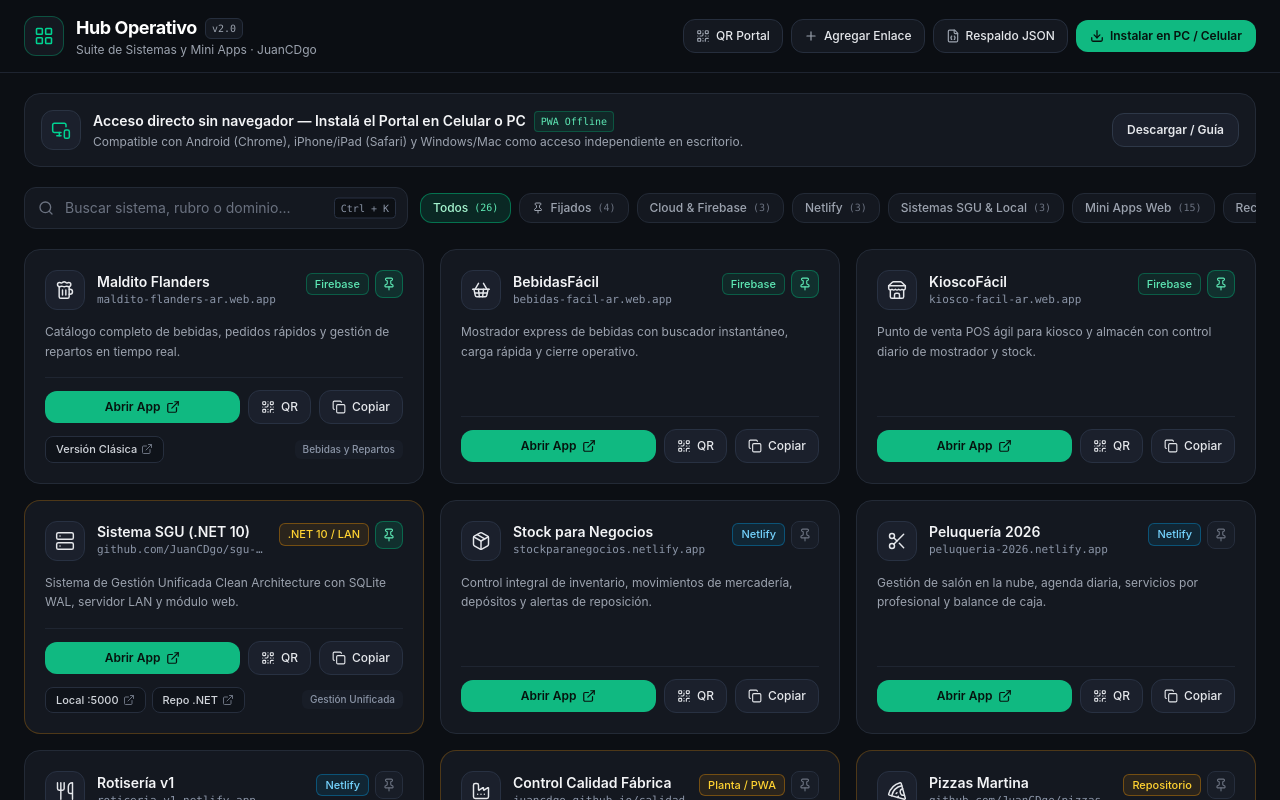
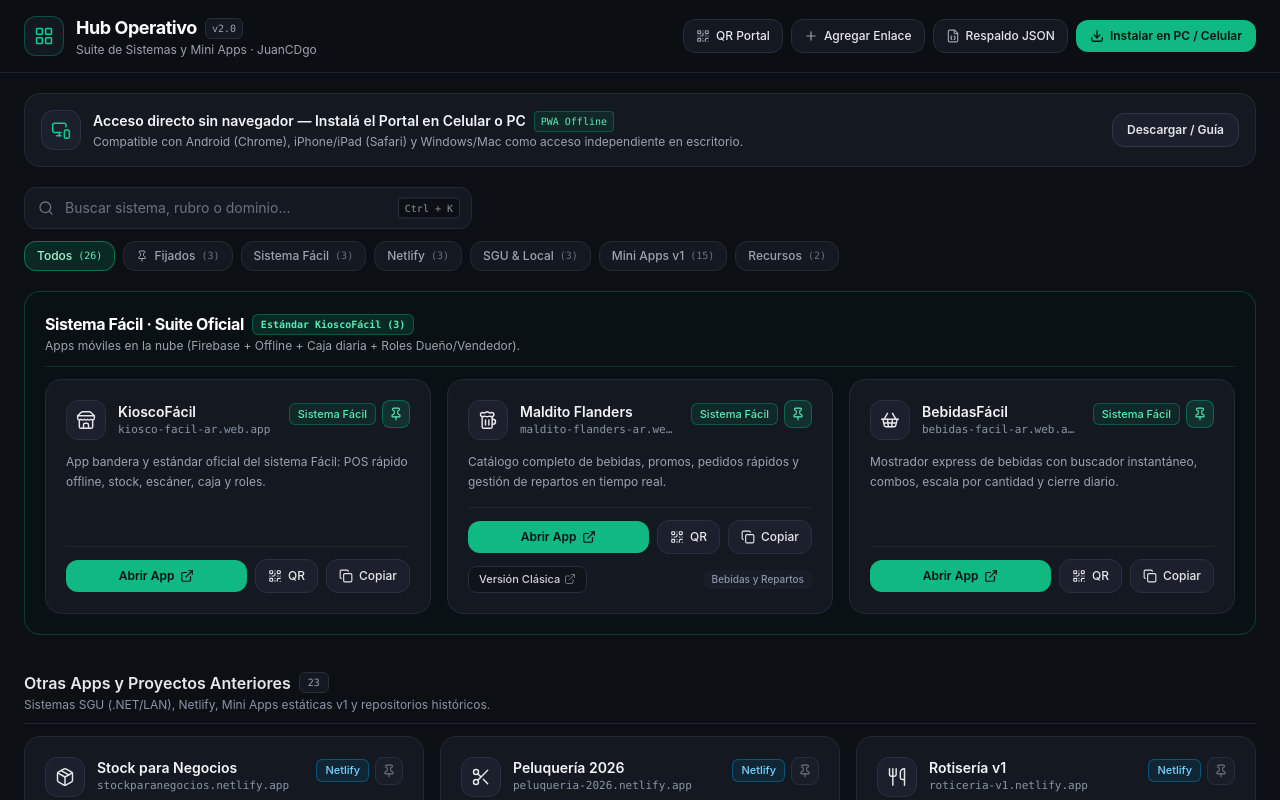
Before and after one commit to JuanCDgo/portal, a React (Vite) app: page / in a window 1280 px wide. Shown: the top 800 px of the page. Built offline with nearby package versions, Linux system fonts and the light colour scheme.

Commit message:
feat(portal): separar Sistema Facil en seccion superior y corregir chips de filtro

```diff
--- a/src/App.tsx
+++ b/src/App.tsx
@@ -34,9 +34,9 @@ export function App() {
   const [pinnedIds, setPinnedIds] = useState<string[]>(() => {
     try {
       const saved = localStorage.getItem(STORAGE_PINNED_KEY);
-      return saved ? (JSON.parse(saved) as string[]) : ['maldito-flanders', 'bebidas-facil', 'kiosco-facil', 'sistema-sgu'];
+      return saved ? (JSON.parse(saved) as string[]) : ['kiosco-facil', 'maldito-flanders', 'bebidas-facil'];
     } catch {
-      return ['maldito-flanders', 'bebidas-facil', 'kiosco-facil', 'sistema-sgu'];
+      return ['kiosco-facil', 'maldito-flanders', 'bebidas-facil'];
     }
   });
   const [customApps, setCustomApps] = useState<AppEntry[]>(() => {
@@ -133,7 +133,7 @@ export function App() {
     return {
       all: allApps.length,
       pinned: allApps.filter((a) => pinnedIds.includes(a.id)).length,
-      cloud: allApps.filter((a) => a.category === 'cloud').length,
+      cloud: allApps.filter((a) => a.suite === 'facil' || a.category === 'cloud').length,
       netlify: allApps.filter((a) => a.category === 'netlify').length,
       desktop: allApps.filter((a) => a.category === 'desktop').length,
       miniapps: allApps.filter((a) => a.category === 'miniapps').length,
@@ -141,13 +141,27 @@ export function App() {
     };
   }, [allApps, pinnedIds]);
 
+  const sortWithPinned = useCallback(
+    (items: AppEntry[]) =>
+      [...items].sort((a, b) => {
+        const aPin = pinnedIds.includes(a.id) ? 0 : 1;
+        const bPin = pinnedIds.includes(b.id) ? 0 : 1;
+        return aPin - bPin;
+      }),
+    [pinnedIds],
+  );
+
   const filteredApps = useMemo(() => {
     const q = search.trim().toLowerCase();
     const list = allApps.filter((app) => {
       if (category === 'pinned' && !pinnedIds.includes(app.id)) return false;
+      if (category === 'cloud' && app.suite !== 'facil' && app.category !== 'cloud') {
+        return false;
+      }
       if (
         category !== 'all' &&
         category !== 'pinned' &&
+        category !== 'cloud' &&
         app.category !== category
       ) {
         return false;
@@ -162,16 +176,39 @@ export function App() {
       );
     });
 
-    // Put pinned items first when viewing 'all'
-    if (category === 'all') {
-      return [...list].sort((a, b) => {
-        const aPin = pinnedIds.includes(a.id) ? 0 : 1;
-        const bPin = pinnedIds.includes(b.id) ? 0 : 1;
-        return aPin - bPin;
-      });
+    return category === 'all' ? sortWithPinned(list) : list;
+  }, [allApps, category, pinnedIds, search, sortWithPinned]);
+
+  const facilApps = useMemo(
+    () => sortWithPinned(filteredApps.filter((a) => a.suite === 'facil' || a.category === 'cloud')),
+    [filteredApps, sortWithPinned],
+  );
+
+  const legacyApps = useMemo(
+    () => sortWithPinned(filteredApps.filter((a) => a.suite !== 'facil' && a.category !== 'cloud')),
+    [filteredApps, sortWithPinned],
+  );
+
+  const useSplitSections = category === 'all' || category === 'pinned';
+
+  const renderAppCard = (app: AppEntry) => (
+    <AppCard
+      key={app.id}
+      app={app}
+      isPinned={pinnedIds.includes(app.id)}
+      isCopied={copiedId === app.id}
+      onTogglePin={togglePin}
+      onOpenQr={(item) =>
+        setQrTarget({
+          name: item.name,
+          url: item.url,
+          subtitle: `${item.badge} · ${item.tagLabel}`,
+        })
       }
-    return list;
-  }, [allApps, category, pinnedIds, search]);
+      onCopy={handleCopy}
+      onDeleteCustom={app.isCustom ? handleDeleteCustomApp : undefined}
+    />
+  );
 
   const handleTriggerNativeInstall = async () => {
     if (!deferredPrompt) {
@@ -270,10 +307,10 @@ export function App() {
   const filterTabs: { id: CategoryFilter; label: string; count: number }[] = [
     { id: 'all', label: 'Todos', count: counts.all },
     { id: 'pinned', label: 'Fijados', count: counts.pinned },
-    { id: 'cloud', label: 'Cloud & Firebase', count: counts.cloud },
+    { id: 'cloud', label: 'Sistema Fácil', count: counts.cloud },
     { id: 'netlify', label: 'Netlify', count: counts.netlify },
-    { id: 'desktop', label: 'Sistemas SGU & Local', count: counts.desktop },
-    { id: 'miniapps', label: 'Mini Apps Web', count: counts.miniapps },
+    { id: 'desktop', label: 'SGU & Local', count: counts.desktop },
+    { id: 'miniapps', label: 'Mini Apps v1', count: counts.miniapps },
     { id: 'resources', label: 'Recursos', count: counts.resources },
   ];
 
@@ -409,8 +446,8 @@ export function App() {
 
         {/* Search & Filters */}
         <section aria-label="Buscador y categorías" className="space-y-3">
-          <div className="flex flex-col gap-3 lg:flex-row lg:items-center lg:justify-between">
-            <div className="relative w-full lg:max-w-sm">
+          <div className="flex flex-col gap-3">
+            <div className="relative w-full lg:max-w-md">
               <Search
                 className="pointer-events-none absolute top-1/2 left-3.5 h-4 w-4 -translate-y-1/2 text-[#6B7280]"
                 aria-hidden="true"
@@ -429,7 +466,7 @@ export function App() {
               </span>
             </div>
 
-            <div className="no-scrollbar flex items-center gap-2 overflow-x-auto pb-1 lg:pb-0">
+            <div className="flex flex-wrap items-center gap-2">
               {filterTabs.map((tab) => {
                 const active = category === tab.id;
                 return (
@@ -461,31 +498,70 @@ export function App() {
           </div>
         </section>
 
-        {/* Bento App Grid */}
+        {/* Bento App Sections */}
         {filteredApps.length > 0 ? (
+          useSplitSections ? (
+            <div className="space-y-8">
+              {facilApps.length > 0 && (
+                <section
+                  aria-label="Sistema Fácil — Apps Principales Firebase"
+                  className="space-y-3 rounded-2xl border border-emerald-500/25 bg-emerald-950/10 p-4 sm:p-5"
+                >
+                  <div className="flex flex-wrap items-center justify-between gap-2 border-b border-emerald-500/20 pb-3">
+                    <div>
+                      <div className="flex items-center gap-2">
+                        <h2 className="text-sm font-bold tracking-tight text-white sm:text-base">
+                          Sistema Fácil · Suite Oficial
+                        </h2>
+                        <span className="rounded-md border border-emerald-500/35 bg-emerald-500/15 px-2 py-0.5 font-mono text-[10px] font-semibold text-emerald-300">
+                          Estándar KioscoFácil ({facilApps.length})
+                        </span>
+                      </div>
+                      <p className="mt-0.5 text-xs text-[#9CA3AF]">
+                        Apps móviles en la nube (Firebase + Offline + Caja diaria + Roles Dueño/Vendedor).
+                      </p>
+                    </div>
+                  </div>
+                  <div className="grid grid-cols-1 gap-4 md:grid-cols-2 lg:grid-cols-3">
+                    {facilApps.map(renderAppCard)}
+                  </div>
+                </section>
+              )}
+
+              {legacyApps.length > 0 && (
+                <section
+                  aria-label="Otras Apps y Proyectos Anteriores"
+                  className="space-y-3 pt-1"
+                >
+                  <div className="flex flex-wrap items-center justify-between gap-2 border-b border-[#1E2430] pb-2.5">
+                    <div>
+                      <div className="flex items-center gap-2">
+                        <h2 className="text-sm font-semibold text-[#E5E7EB] sm:text-base">
+                          Otras Apps y Proyectos Anteriores
+                        </h2>
+                        <span className="rounded-md border border-[#262E3D] bg-[#141820] px-2 py-0.5 font-mono text-[10px] font-medium text-[#9CA3AF]">
+                          {legacyApps.length}
+                        </span>
+                      </div>
+                      <p className="mt-0.5 text-xs text-[#8B95A7]">
+                        Sistemas SGU (.NET/LAN), Netlify, Mini Apps estáticas v1 y repositorios históricos.
+                      </p>
+                    </div>
+                  </div>
+                  <div className="grid grid-cols-1 gap-4 md:grid-cols-2 lg:grid-cols-3">
+                    {legacyApps.map(renderAppCard)}
+                  </div>
+                </section>
+              )}
+            </div>
+          ) : (
             <section
               aria-label="Catálogo de sistemas disponibles"
               className="grid grid-cols-1 gap-4 md:grid-cols-2 lg:grid-cols-3"
             >
-            {filteredApps.map((app) => (
-              <AppCard
-                key={app.id}
-                app={app}
-                isPinned={pinnedIds.includes(app.id)}
-                isCopied={copiedId === app.id}
-                onTogglePin={togglePin}
-                onOpenQr={(item) =>
-                  setQrTarget({
-                    name: item.name,
-                    url: item.url,
-                    subtitle: `${item.badge} · ${item.tagLabel}`,
-                  })
-                }
-                onCopy={handleCopy}
-                onDeleteCustom={app.isCustom ? handleDeleteCustomApp : undefined}
-              />
-            ))}
+              {filteredApps.map(renderAppCard)}
             </section>
+          )
         ) : (
           <div className="rounded-2xl border border-[#232A36] bg-[#141820] px-6 py-12 text-center">
             <p className="text-sm font-semibold text-[#E5E7EB]">
--- a/src/components/AddLinkDialog.tsx
+++ b/src/components/AddLinkDialog.tsx
@@ -50,7 +50,8 @@ export function AddLinkDialog({ open, onClose, onAdd }: AddLinkDialogProps) {
       description:
         description.trim() || 'Acceso directo agregado manualmente al Hub Operativo.',
       category,
-      badge: badgeMap[category],
+      suite: category === 'cloud' ? 'facil' : 'legacy',
+      badge: category === 'cloud' ? 'Sistema Fácil' : badgeMap[category],
       tagLabel: tagLabel.trim() || 'Personalizado',
       icon: 'link',
       highlight: 'emerald',
@@ -122,7 +123,7 @@ export function AddLinkDialog({ open, onClose, onAdd }: AddLinkDialogProps) {
               onChange={(e) => setCategory(e.target.value as PlatformCategory)}
               className="mt-1.5 w-full rounded-xl border border-[#262E3D] bg-[#0C0F14] px-3 py-2 text-xs text-[#F3F4F6] focus:border-emerald-500 focus:outline-none"
             >
-              <option value="cloud">Cloud / Firebase</option>
+              <option value="cloud">Sistema Fácil (Firebase)</option>
               <option value="netlify">Netlify</option>
               <option value="desktop">SGU / Local LAN</option>
               <option value="miniapps">Mini Apps Web</option>
--- a/src/data/apps.ts
+++ b/src/data/apps.ts
@@ -3,16 +3,31 @@ import type { AppEntry } from '../types';
 export const PORTAL_URL = 'https://juancdgo.github.io/portal/';
 
 export const INITIAL_APPS: AppEntry[] = [
-  // --- CLOUD & FIREBASE (Principal) ---
+  // --- SISTEMA FÁCIL (ESTÁNDAR FIREBASE OFICIAL · BANDERA KIOSCOFÁCIL) ---
+  {
+    id: 'kiosco-facil',
+    name: 'KioscoFácil',
+    url: 'https://kiosco-facil-ar.web.app',
+    domainLabel: 'kiosco-facil-ar.web.app',
+    description:
+      'App bandera y estándar oficial del sistema Fácil: POS rápido offline, stock, escáner, caja y roles.',
+    category: 'cloud',
+    suite: 'facil',
+    badge: 'Sistema Fácil',
+    tagLabel: 'Bandera · Estándar',
+    icon: 'store',
+    highlight: 'emerald',
+  },
   {
     id: 'maldito-flanders',
     name: 'Maldito Flanders',
     url: 'https://maldito-flanders-ar.web.app',
     domainLabel: 'maldito-flanders-ar.web.app',
     description:
-      'Catálogo completo de bebidas, pedidos rápidos y gestión de repartos en tiempo real.',
+      'Catálogo completo de bebidas, promos, pedidos rápidos y gestión de repartos en tiempo real.',
     category: 'cloud',
-    badge: 'Firebase',
+    suite: 'facil',
+    badge: 'Sistema Fácil',
     tagLabel: 'Bebidas y Repartos',
     icon: 'beer',
     highlight: 'emerald',
@@ -27,24 +42,12 @@ export const INITIAL_APPS: AppEntry[] = [
     url: 'https://bebidas-facil-ar.web.app',
     domainLabel: 'bebidas-facil-ar.web.app',
     description:
-      'Mostrador express de bebidas con buscador instantáneo, carga rápida y cierre operativo.',
+      'Mostrador express de bebidas con buscador instantáneo, combos, escala por cantidad y cierre diario.',
     category: 'cloud',
-    badge: 'Firebase',
+    suite: 'facil',
+    badge: 'Sistema Fácil',
     tagLabel: 'Mostrador Express',
     icon: 'basket',
-    highlight: 'emerald',
-  },
-  {
-    id: 'kiosco-facil',
-    name: 'KioscoFácil',
-    url: 'https://kiosco-facil-ar.web.app',
-    domainLabel: 'kiosco-facil-ar.web.app',
-    description:
-      'Punto de venta POS ágil para kiosco y almacén con control diario de mostrador y stock.',
-    category: 'cloud',
-    badge: 'Firebase',
-    tagLabel: 'POS Kiosco',
-    icon: 'store',
     highlight: 'emerald',
   },
 
--- a/src/types.ts
+++ b/src/types.ts
@@ -40,6 +40,7 @@ export interface AppEntry {
   domainLabel: string;
   description: string;
   category: PlatformCategory;
+  suite?: 'facil' | 'legacy';
   badge: string;
   tagLabel: string;
   icon: IconKey;
```
Lines whose indentation alone changed are shown as unchanged.
